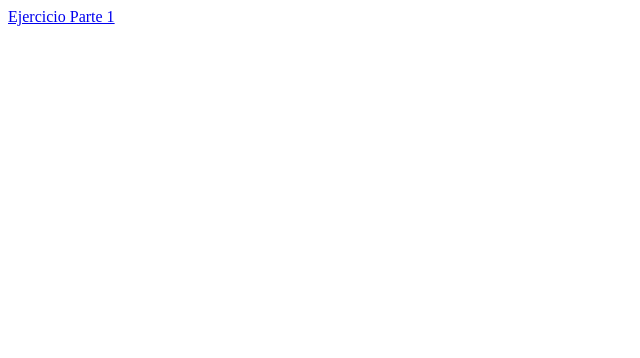
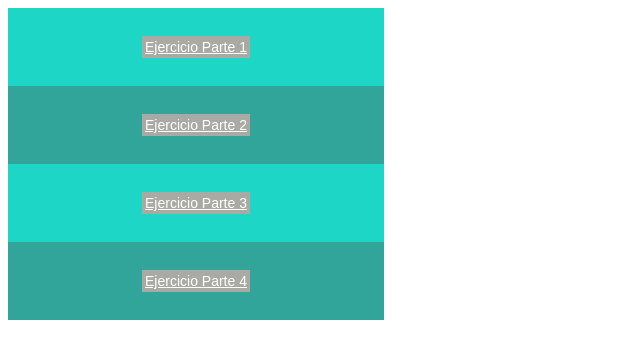
Before and after one commit to AdrixSC/banderas, a plain HTML site: page index.html in a window 1280 px wide. Shown: the whole page, without its empty margins (0-640 px from the left). Drawn offline with Linux system fonts and the light colour scheme; files that its build step writes are made by us from their sources.

Commit message:
Subiendo cambios y ejercicio terminado

```diff
--- /dev/null
+++ b/css/estilo-index.css
@@ -0,0 +1,24 @@
+.diseño1 {
+  background: #1dd6c6;
+  padding: 30px;
+
+}
+
+.diseño2 {
+  background: #31a59a;
+  padding: 30px;
+
+}
+
+div {
+  width: 25%;
+  display: block;
+  text-align: center;
+}
+
+a{
+  color: white;
+  text-align: center;
+  font-style: normal;
+  font-family: sans-serif
+}
--- a/index.html
+++ b/index.html
@@ -5,9 +5,14 @@
     <meta name="viewport" content="width=device-width">
     <title>banderas</title>
     <link href="estilos-banderas3.css" rel="stylesheet" type="text/css" />
+    <link href="css/estilo-index.css" rel="stylesheet" type="text/css" />
   </head>
   <body>
-    <div><a href="view/parte1/parte1.html">Ejercicio Parte 1</a></div>
+    <div class="diseño1"><a href="view/parte1/parte1.html">Ejercicio Parte 1</a></div>
+    <div class="diseño2"><a href="view/parte2/parte2.html">Ejercicio Parte 2</a></div>
+    <div class="diseño1"><a href="view/parte3/parte3.html">Ejercicio Parte 3</a></div>
+    <div class="diseño2"><a href="view/parte4/parte4.html">Ejercicio Parte 4</a></div>
+
 
   </body>
 </html>
--- a/view/parte1/css/estilos-banderas.css
+++ b/view/parte1/css/estilos-banderas.css
@@ -13,3 +13,12 @@
   background-color: black;
   color: white;
 }
+a{
+  background: #aaaaa5;
+  padding: 3px;
+  margin: 10px;
+  height: 50px;
+  font-family: sans-serif;
+  font-size: 14px;
+
+}
--- a/view/parte2/css/estilos-banderas2.css
+++ b/view/parte2/css/estilos-banderas2.css
@@ -15,3 +15,12 @@
   background-color: black;
   color: white;
 }
+
+a{
+  background: #aaaaa5;
+  padding: 3px;
+  margin: 10px;
+  height: 50px;
+  font-family: sans-serif;
+  font-size: 14px;
+}
--- a/view/parte3/css/estilos-banderas3.css
+++ b/view/parte3/css/estilos-banderas3.css
@@ -15,3 +15,12 @@
   background-color: black;
   color: white;
 }
+
+a{
+  background: #aaaaa5;
+  padding: 3px;
+  margin: 10px;
+  height: 50px;
+  font-family: sans-serif;
+  font-size: 14px;
+}
--- a/view/parte4/css/estilos-banderas4.css
+++ b/view/parte4/css/estilos-banderas4.css
@@ -12,3 +12,11 @@
   background-color: black;
   color: white;
 }
+
+a{
+  background: #aaaaa5;
+  padding: 3px;
+  height: 50px;
+  font-family: sans-serif;
+  font-size: 14px;
+}
```
Also changed, not shown: view/parte1/parte1.html (+2 -0 lines), view/parte2/parte2.html (+1 -0 lines), view/parte3/parte3.html (+1 -0 lines), view/parte4/parte4.html (+1 -0 lines).
